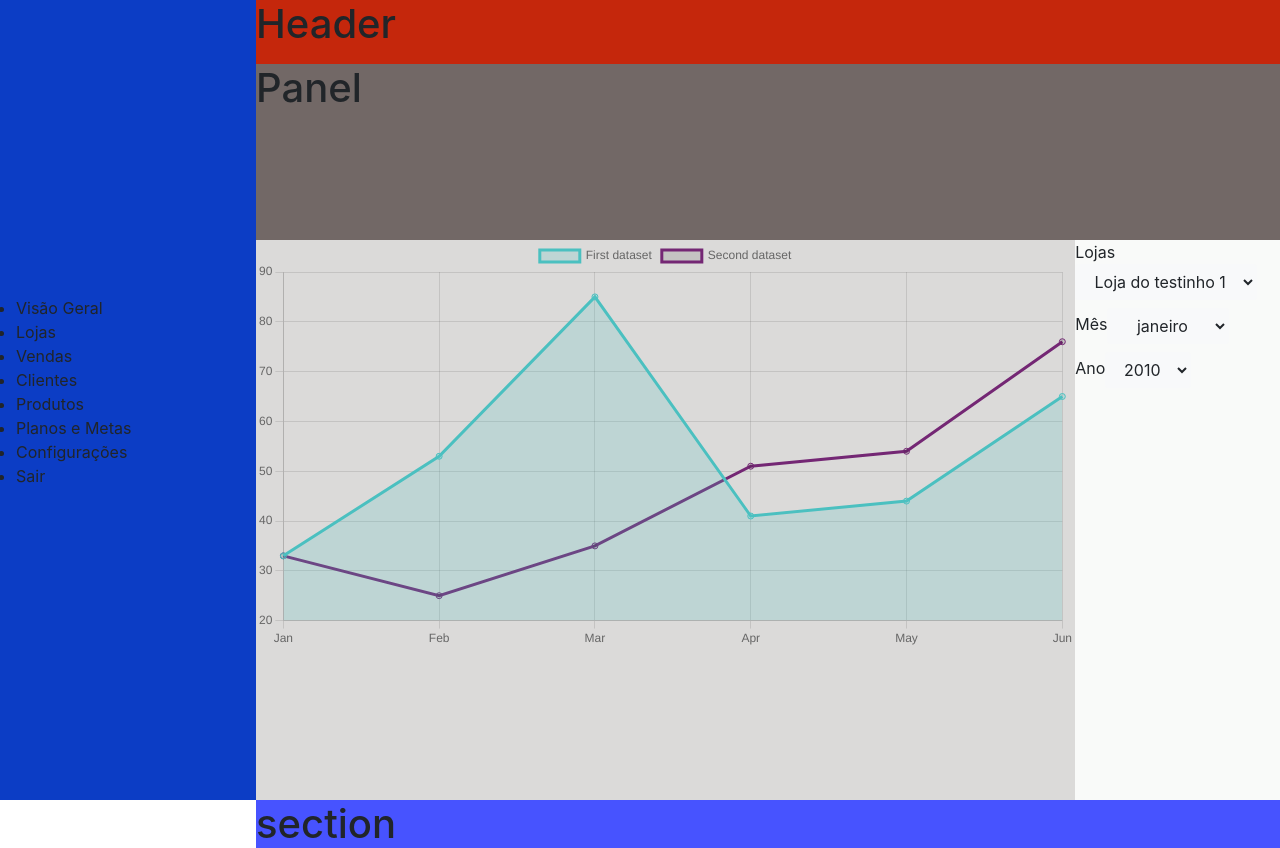
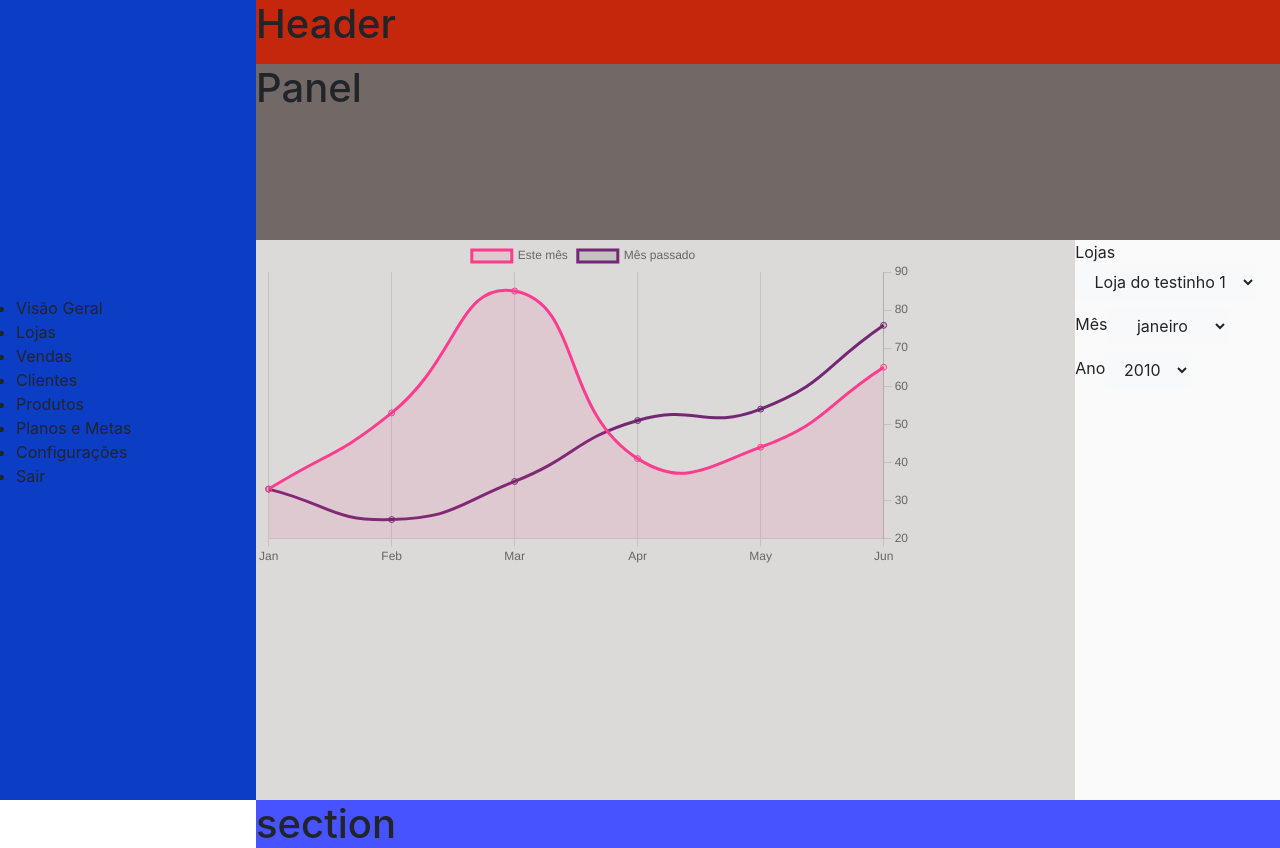
Before and after one commit to Lima08/Bagy-Dashboard, a React (Create React App) app: page / in a window 1280 px wide. Built offline with nearby package versions, Linux system fonts and the light colour scheme; no server answers.

Commit message:
Ajusta posicionamento dos eixos no grafico.

```diff
--- a/src/components/ChartDashboard/SalesChart.jsx
+++ b/src/components/ChartDashboard/SalesChart.jsx
@@ -2,28 +2,46 @@ import React from 'react';
 import { Line } from 'react-chartjs-2';
 
 function SalesChart() {
+
+  const options = {
+    scales: {
+      y: {
+        display: true,
+        position: 'right',
+        grid: {
+          drawOnChartArea: false,
+        }
+      }
+    }
+  };
+
   const data = {
-    labels: ['Jan', 'Feb', 'Mar', 'Apr', 'May', 'Jun'],
+
+    // o ponto no grafico com o valor vai ser o dia
+    labels: ['Jan', 'Feb', 'Mar', 'Apr', 'May', 'Jun'], // Aqui vai ser todos os meses
     datasets: [
       {
-        label: 'First dataset',
+        label: 'Este mês',
         data: [33, 53, 85, 41, 44, 65],
         fill: true,
-        backgroundColor: 'rgba(75,192,192,0.2)',
-        borderColor: 'rgba(75,192,192,1)',
+        lineTension: 0.5,
+        backgroundColor: 'rgba(252,60,141,0.1)',
+        borderColor: 'rgba(252,60,141)',
+        yAxisID: 'y',
       },
       {
-        label: 'Second dataset',
+        label: 'Mês passado',
         data: [33, 25, 35, 51, 54, 76],
         fill: false,
+        lineTension: 0.5,
         borderColor: '#742774',
       },
     ],
   };
 
   return (
-    <div className=''>
-      <Line data={data} />
+    <div className='chart'>
+      <Line options={options} data={data} />
     </div>
   );
 }
--- a/src/style/app.css
+++ b/src/style/app.css
@@ -42,6 +42,8 @@
 .chart {
   background-color: rgb(219, 218, 217);
   width: 80%;
+  font-family: sans-serif;
+  text-align: center;
 }
 
 .filters {
```
